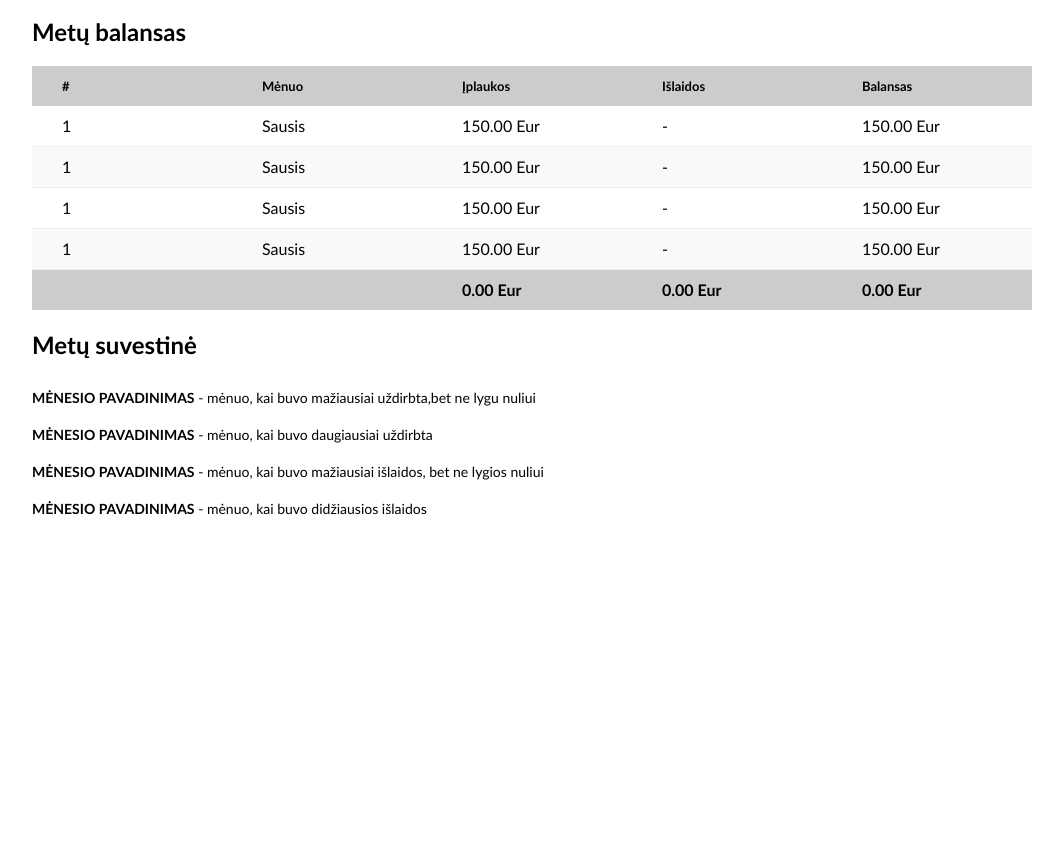
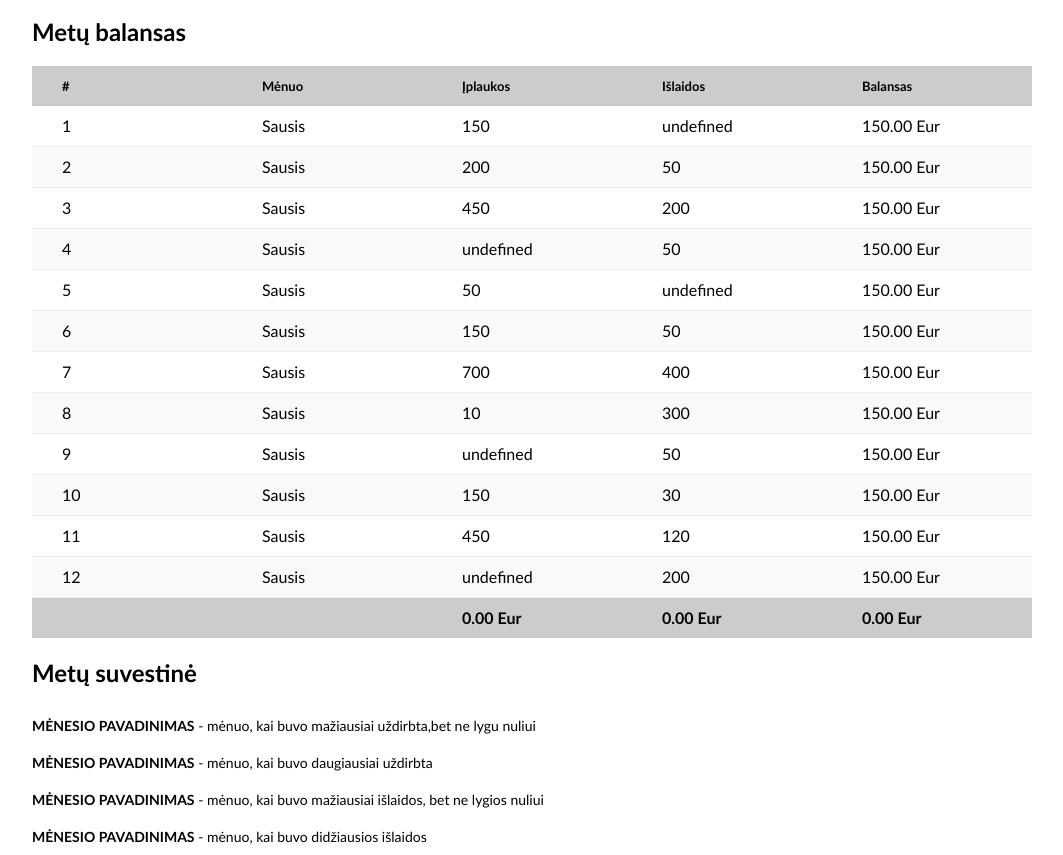
Before and after one commit to nubranger/11-grupe-freelancer-balance-testas, a plain HTML site: page index.html in a window 1280 px wide. Shown: the part 42-897 px from the top of the page, without its empty margins (108-1171 px from the left). Before the commit the page ends 800 px from the top, so only its background shows below. Drawn offline with Linux system fonts and the light colour scheme.

Commit message:
4. Sugeneruoti "Metų balanso" lentelės eilutes pagal pateiktą šabloną, įterpiant reikiamą informaciją;

```diff
--- a/index.html
+++ b/index.html
@@ -21,48 +21,13 @@
         <div class="row">
             <div class="table">
                 <div class="table-head">
-                    <div class="cell">#</div>
-                    <div class="cell">Mėnuo</div>
-                    <div class="cell">Įplaukos</div>
-                    <div class="cell">Išlaidos</div>
-                    <div class="cell">Balansas</div>
+
                 </div>
                 <div class="table-content">
-                    <div class="table-row">
-                        <div class="cell">1</div>
-                        <div class="cell">Sausis</div>
-                        <div class="cell">150.00 Eur</div>
-                        <div class="cell">-</div>
-                        <div class="cell">150.00 Eur</div>
-                    </div>
-                    <div class="table-row">
-                        <div class="cell">1</div>
-                        <div class="cell">Sausis</div>
-                        <div class="cell">150.00 Eur</div>
-                        <div class="cell">-</div>
-                        <div class="cell">150.00 Eur</div>
-                    </div>
-                    <div class="table-row">
-                        <div class="cell">1</div>
-                        <div class="cell">Sausis</div>
-                        <div class="cell">150.00 Eur</div>
-                        <div class="cell">-</div>
-                        <div class="cell">150.00 Eur</div>
-                    </div>
-                    <div class="table-row">
-                        <div class="cell">1</div>
-                        <div class="cell">Sausis</div>
-                        <div class="cell">150.00 Eur</div>
-                        <div class="cell">-</div>
-                        <div class="cell">150.00 Eur</div>
-                    </div>
+
                 </div>
                 <div class="table-footer">
-                    <div class="cell"></div>
-                    <div class="cell"></div>
-                    <div class="cell">0.00 Eur</div>
-                    <div class="cell">0.00 Eur</div>
-                    <div class="cell">0.00 Eur</div>
+
                 </div>
             </div>
         </div>
@@ -90,5 +55,8 @@
             </div>
         </div>
     </div>
+    <script src="./js/data.js"></script>
+    <script src="./js/funcions.js"></script>
+    <script src="./js/actions.js"></script>
 </body>
 </html>
--- /dev/null
+++ b/js/actions.js
@@ -0,0 +1 @@
+renderTable( );
--- /dev/null
+++ b/js/funcions.js
@@ -0,0 +1,51 @@
+let count = 0
+function renderTable( ) {
+    let tableHead = '';
+    let tableContent = '';
+    let tableFooter = '';
+
+
+    for ( let i=0; i<account.length; i++ ) {
+        const item = account[i];
+        const m = months[i];
+        console.log(m)
+
+
+        tableHead =  `
+        <div class="cell">#</div>
+        <div class="cell">Mėnuo</div>
+        <div class="cell">Įplaukos</div>
+        <div class="cell">Išlaidos</div>
+        <div class="cell">Balansas</div>
+                `;
+        document.querySelector('.table-head').innerHTML = tableHead;
+
+
+        count++;
+        tableContent =  tableContent +`
+        <div class="table-row">
+                        <div class="cell">${count}</div>
+                        <div class="cell">Sausis</div>
+                        <div class="cell">${item.income}</div>
+                        <div class="cell">${item.expense}</div>
+                        <div class="cell">150.00 Eur</div>
+                    </div>
+
+                `;
+        document.querySelector('.table-content').innerHTML = tableContent;
+
+
+        tableFooter =  `
+        <div class="cell"></div>
+        <div class="cell"></div>
+        <div class="cell">0.00 Eur</div>
+        <div class="cell">0.00 Eur</div>
+        <div class="cell">0.00 Eur</div>
+                `;
+
+        document.querySelector('.table-footer').innerHTML = tableFooter;
+    }
+
+
+
+}
```
